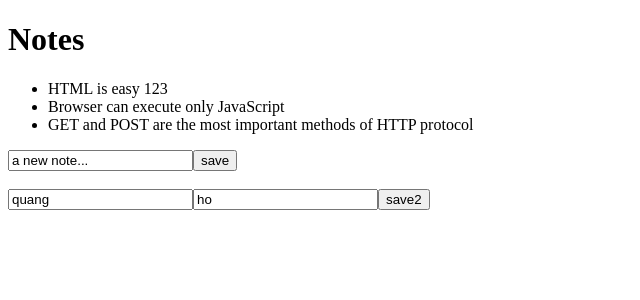
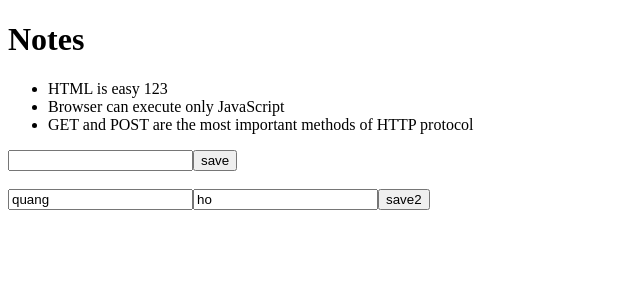
Before and after one commit to quickview357/fullstackopen2020_fso5a, a React (Create React App) app: page / in a window 1280 px wide. Shown: the top 300 px of the page, without its empty margins (0-640 px from the left). Built offline with nearby package versions, Linux system fonts and the light colour scheme; data requests are answered from the project's data file.

Commit message:
using effect hook

```diff
--- a/src/App.js
+++ b/src/App.js
@@ -1,11 +1,24 @@
-import React, { useState } from 'react'
+import React, { useState, useEffect  } from 'react'
+import axios from 'axios'
 import Note from './components/Note'
 
 const App = (props) => {
-  const [notes, setNotes] = useState(props.notes)
-  const [newNote, setNewNote] = useState(
-    'a new note...'
-  )
+  const [notes, setNotes] = useState([])
+  const [newNote, setNewNote] = useState('')
+  const [showAll, setShowAll] = useState(true)
+
+  useEffect(() => {
+    console.log('effect')
+    axios
+      .get('http://localhost:3001/notes')
+      .then(response => {
+        console.log('promise fulfilled')
+        setNotes(response.data)
+      })
+  }, [])
+
+  console.log('render', notes.length, 'notes')
+
 
   const name = useFormInput('quang')
   const surname = useFormInput('ho')
--- a/src/index.js
+++ b/src/index.js
@@ -24,12 +24,7 @@
   }
 ]
 
-axios.get('http://localhost:3001/notes').then(
-  response => {
-    const notes = response.data
-    ReactDOM.render(
-      <App notes={notes} />,
-      document.getElementById('root')
-    )
-  }
+ReactDOM.render(
+  <App/>,
+  document.getElementById('root')
 )
```
